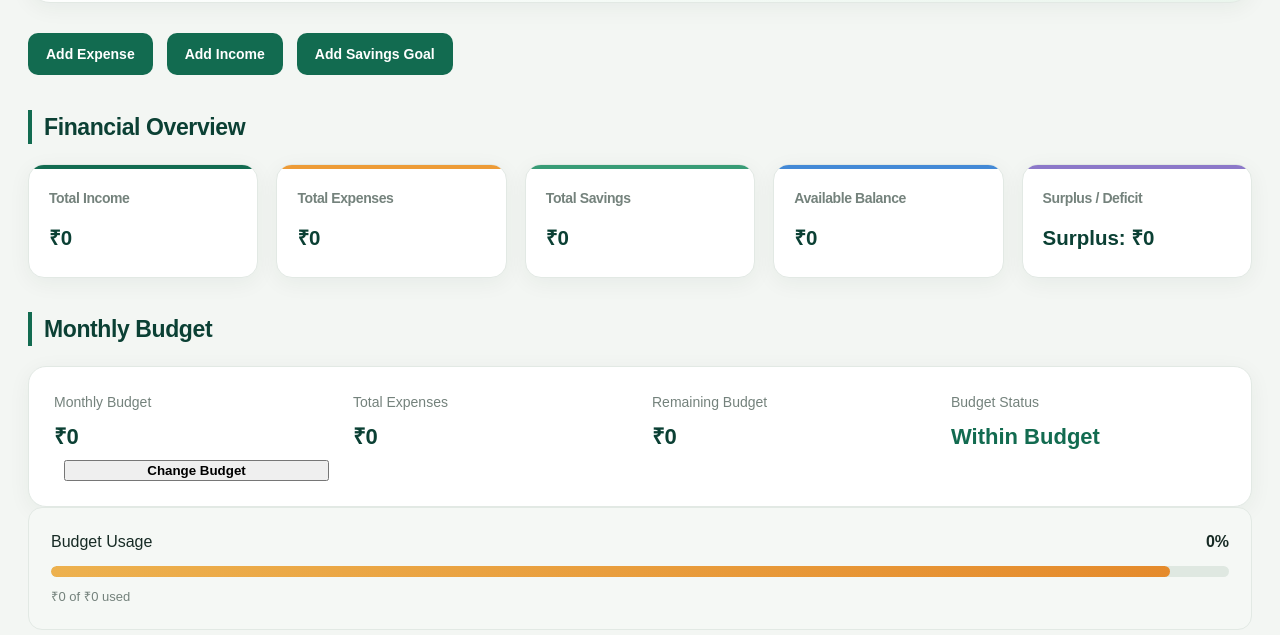
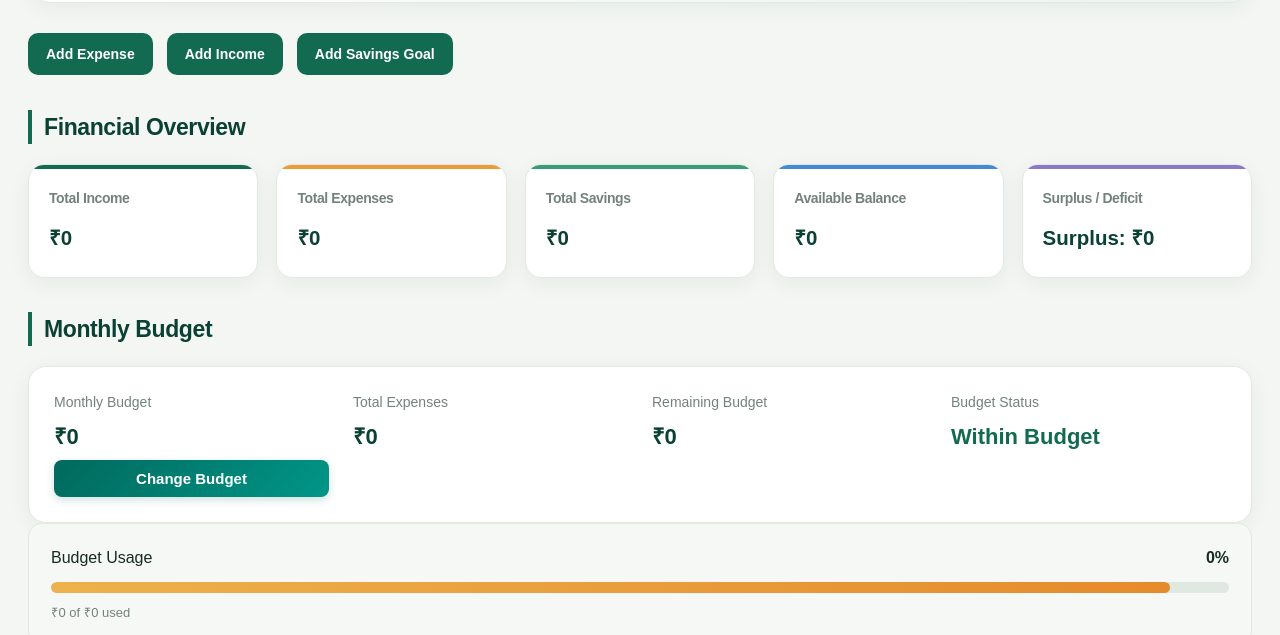
Before and after one commit to akshayawasthi51-oss/track-my-spend, a plain HTML site: page frontend/index.html in a window 1280 px wide. Shown: the part 198-833 px from the top of the page. Drawn offline with Linux system fonts and the light colour scheme; no server answers.

Commit message:
Styled Change Budget button

```diff
--- a/frontend/index.html
+++ b/frontend/index.html
@@ -72,7 +72,9 @@
                 <div class="budget-item">
                     <span>Monthly Budget</span>
                     <strong id="budgetTotal">₹0</strong>
-                    <button onclick="openBudgetModal()" class="btn-budget" style="margin-left: 10px; cursor: pointer;">Change Budget</button>
+                   <button class="change-budget-btn" onclick="changeBudget()">
+    Change Budget
+</button>
                 </div>
 
                 <div class="budget-item">
--- a/frontend/style.css
+++ b/frontend/style.css
@@ -726,3 +726,25 @@ tbody tr:last-child td {
   cursor: not-allowed;
   transform: none;
 }
+.change-budget-btn {
+    background: linear-gradient(135deg, #00695c, #009688);
+    color: white;
+    border: none;
+    padding: 10px 24px;
+    border-radius: 8px;
+    font-size: 15px;
+    font-weight: 600;
+    cursor: pointer;
+    transition: all 0.3s ease;
+    box-shadow: 0 3px 8px rgba(0, 105, 92, 0.2);
+}
+
+.change-budget-btn:hover {
+    background: linear-gradient(135deg, #004d40, #00796b);
+    transform: translateY(-2px);
+    box-shadow: 0 5px 12px rgba(0, 105, 92, 0.3);
+}
+
+.change-budget-btn:active {
+    transform: translateY(0);
+}
```
